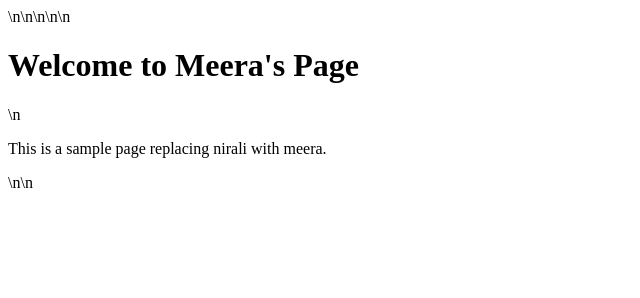
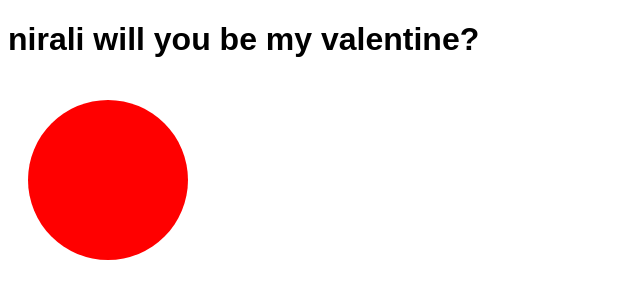
Before and after one commit to wittenhari/meera, a plain HTML site: page index.html in a window 1280 px wide. Shown: the whole page, without its empty margins (0-640 px from the left). Drawn offline with Linux system fonts and the light colour scheme.

```diff
--- a/index.html
+++ b/index.html
@@ -1 +1,22 @@
-<html>\n<head>\n<title>Meera's Page</title>\n</head>\n<body>\n<h1>Welcome to Meera's Page</h1>\n<p>This is a sample page replacing nirali with meera.</p>\n</body>\n</html>
+<!DOCTYPE html>
+<html lang="en">
+<head>
+    <meta charset="UTF-8">
+    <meta name="viewport" content="width=device-width, initial-scale=1.0">
+    <title>Valentine's Day Page</title>
+    <style>
+        body { font-family: Arial, sans-serif; }
+        .confetti { position: absolute; top: 0; left: 0; right: 0; height: 100vh; pointer-events: none; }
+    </style>
+</head>
+<body>
+    <div class="confetti"></div>
+    <h1 id="valentine-message">nirali will you be my valentine?</h1>
+    <svg width="200" height="200" xmlns="http://www.w3.org/2000/svg">
+        <circle cx="100" cy="100" r="80" fill="red"/>
+    </svg>
+    <script>
+        // Confetti generation code here
+    </script>
+</body>
+</html>
```
